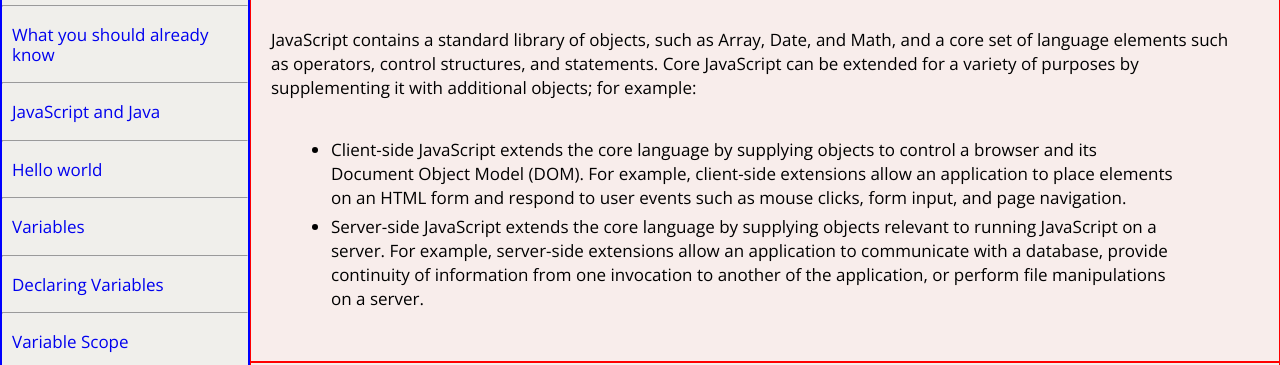
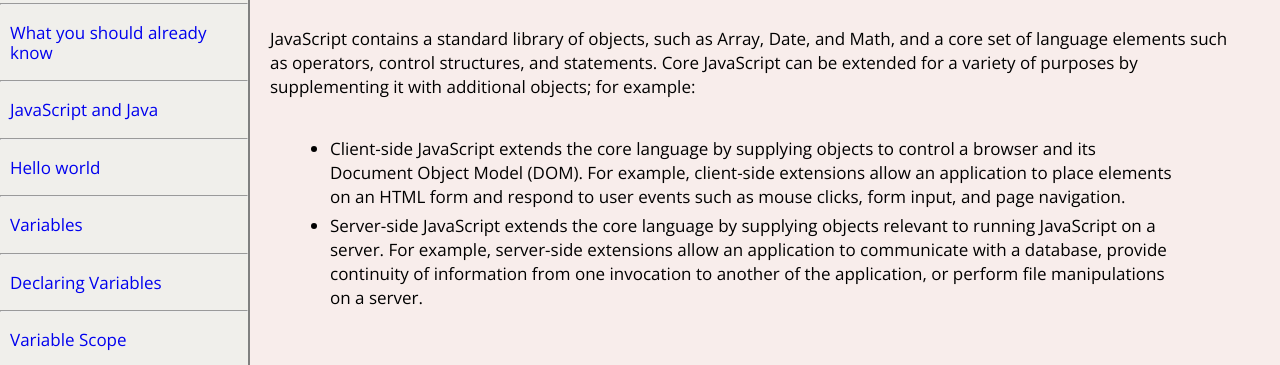
Before and after one commit to camercha/technical_website, a plain HTML site: page index.html in a window 1280 px wide. Shown: the part 163-528 px from the top of the page. Drawn offline with nearby package versions, Linux system fonts and the light colour scheme.

```diff
--- a/css/style.css
+++ b/css/style.css
@@ -40,7 +40,7 @@
     width: 100%;
     display: flex;
     flex-direction: column;
-    border: 1px solid red;
+
 
 }
 
@@ -98,11 +98,13 @@
 
 
     .linkcolumns{
-        height: 600px;
+        height: 700px;
         position: fixed;
         left:0px;
         width: 250px;
-        border: 2px solid blue;
+
+
+
 
 
     }
@@ -113,11 +115,12 @@
         position: fixed;
         left:0px;
         width: 250px;
-        border: 2px solid blue;
+        border-right: 2px solid grey;
     }
 
     #main-part{
         padding-left: 250px;
+
     }
 
 
```
